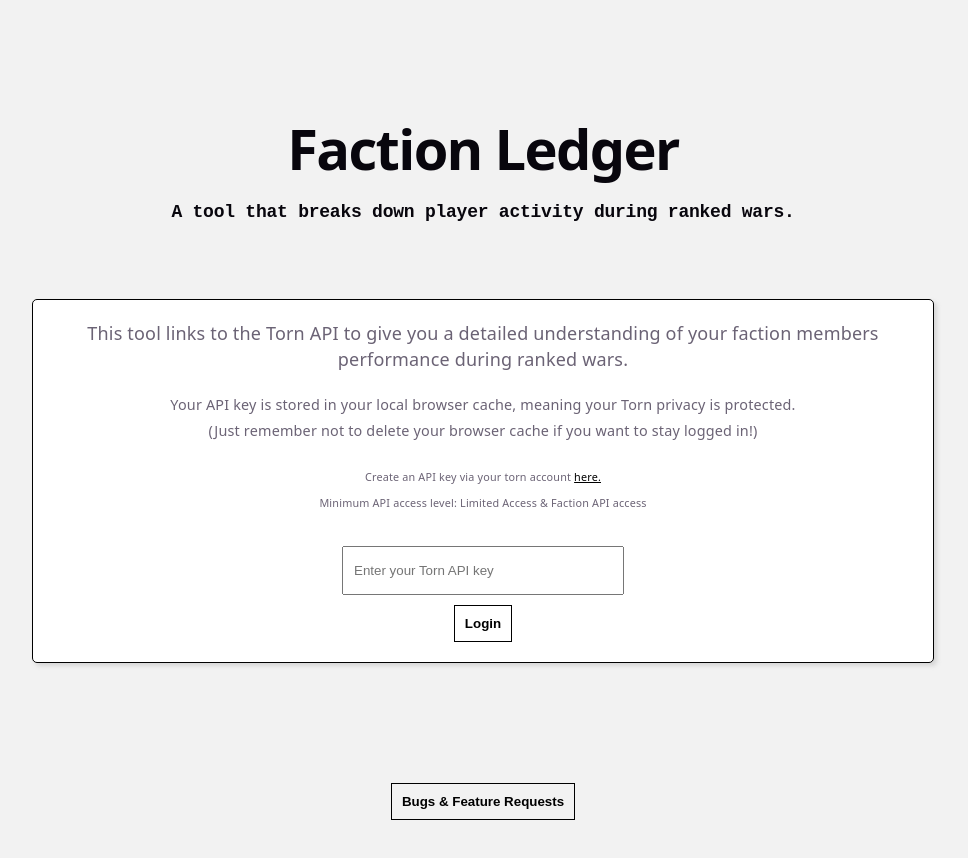
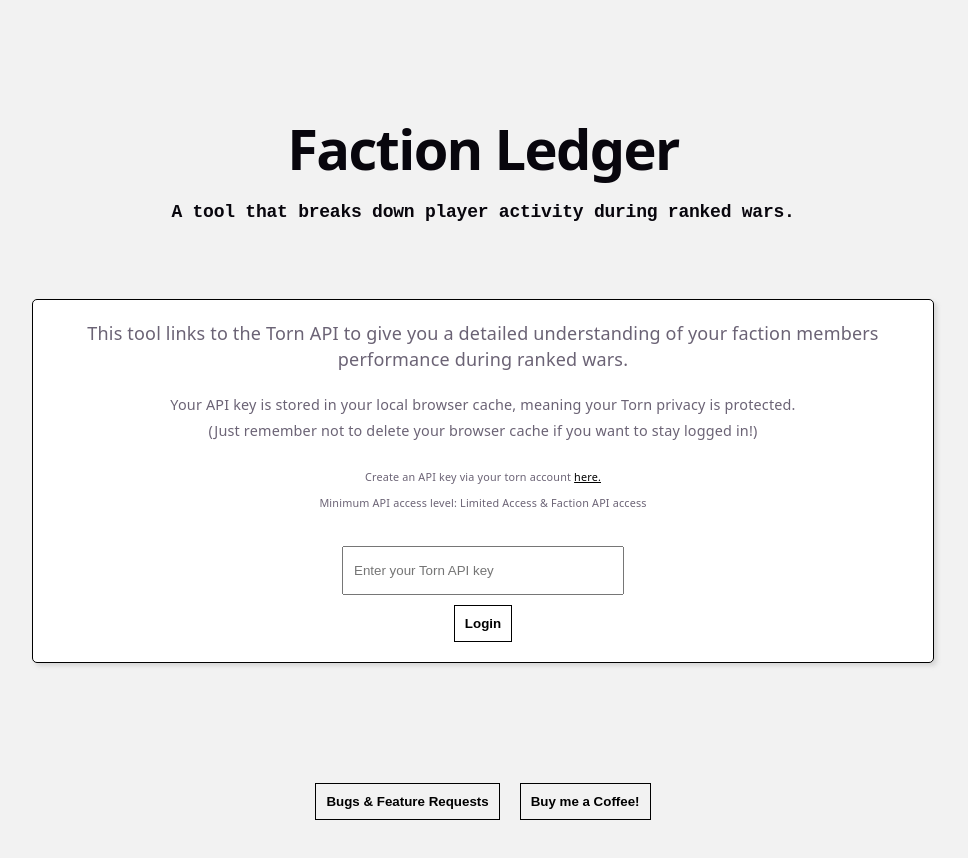
Before and after one commit to lewisPratt/torn-faction-management, a React (Vite) app: page / in a window 1280 px wide. Shown: the top 858 px of the page, without its empty margins (157-1125 px from the left). Built offline with nearby package versions, Linux system fonts and the light colour scheme; a web font is replaced by a local one.

Commit message:
Styling / Feature - added buymeacoffee button to footers. Added hover effect to statscontainer children divs.

```diff
--- a/src/Layout.tsx
+++ b/src/Layout.tsx
@@ -11,6 +11,9 @@
             <footer>
                 <ClearKeyButton handleClearKey={handleClearKey} />
                 <a href="https://github.com/lewisPratt/torn-faction-management/issues" target="_blank"><button>Bugs & Feature Requests</button></a>
+                <a href="https://buymeacoffee.com/lewis19880g" target="_blank"><button>Buy me a Coffee!</button></a>
+
+
             </footer>
         </>
     )
--- a/src/components/ApiKeyForm.tsx
+++ b/src/components/ApiKeyForm.tsx
@@ -23,7 +23,7 @@
             <br /><button onClick={handleSubmit}>Login</button></p>
         </div>
       </main>
-      <footer><a href="https://github.com/lewisPratt/torn-faction-management/issues" target="_blank"><button>Bugs & Feature Requests</button></a></footer>
+      <footer><a href="https://github.com/lewisPratt/torn-faction-management/issues" target="_blank"><button>Bugs & Feature Requests</button></a><a href="https://buymeacoffee.com/lewis19880g" target="_blank"><button>Buy me a Coffee!</button></a></footer>
     </>
   )
 }
--- a/src/index.css
+++ b/src/index.css
@@ -377,8 +377,11 @@
   background: #dcdcdc;
   text-align: center;
   border-radius: 10px;
+  transition: .3s;
 }
-
+.stats-container>div:hover{
+  scale:1.02;
+}
 .stats-container div>h4 {
   padding: 10px 0;
   margin: 0;
```
